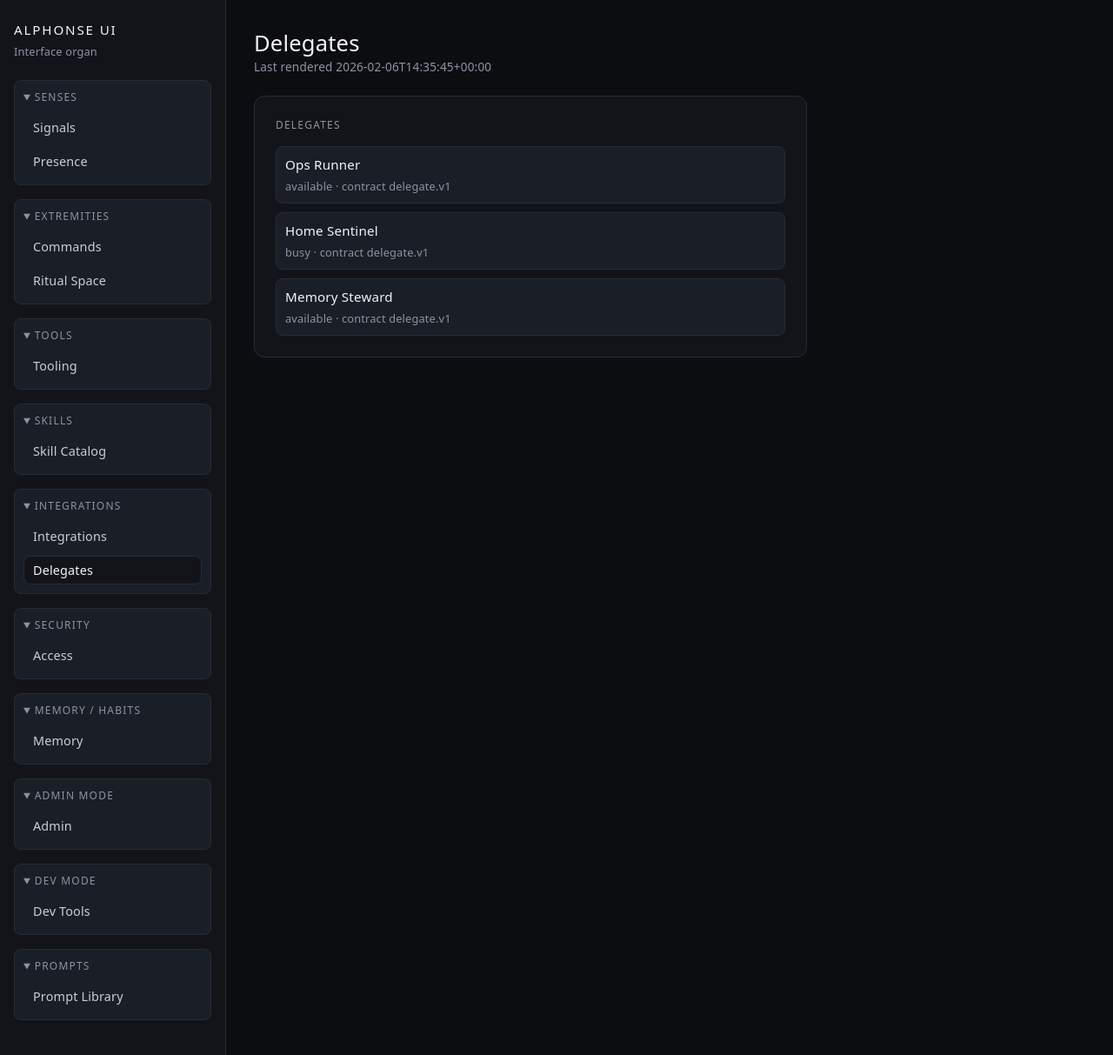
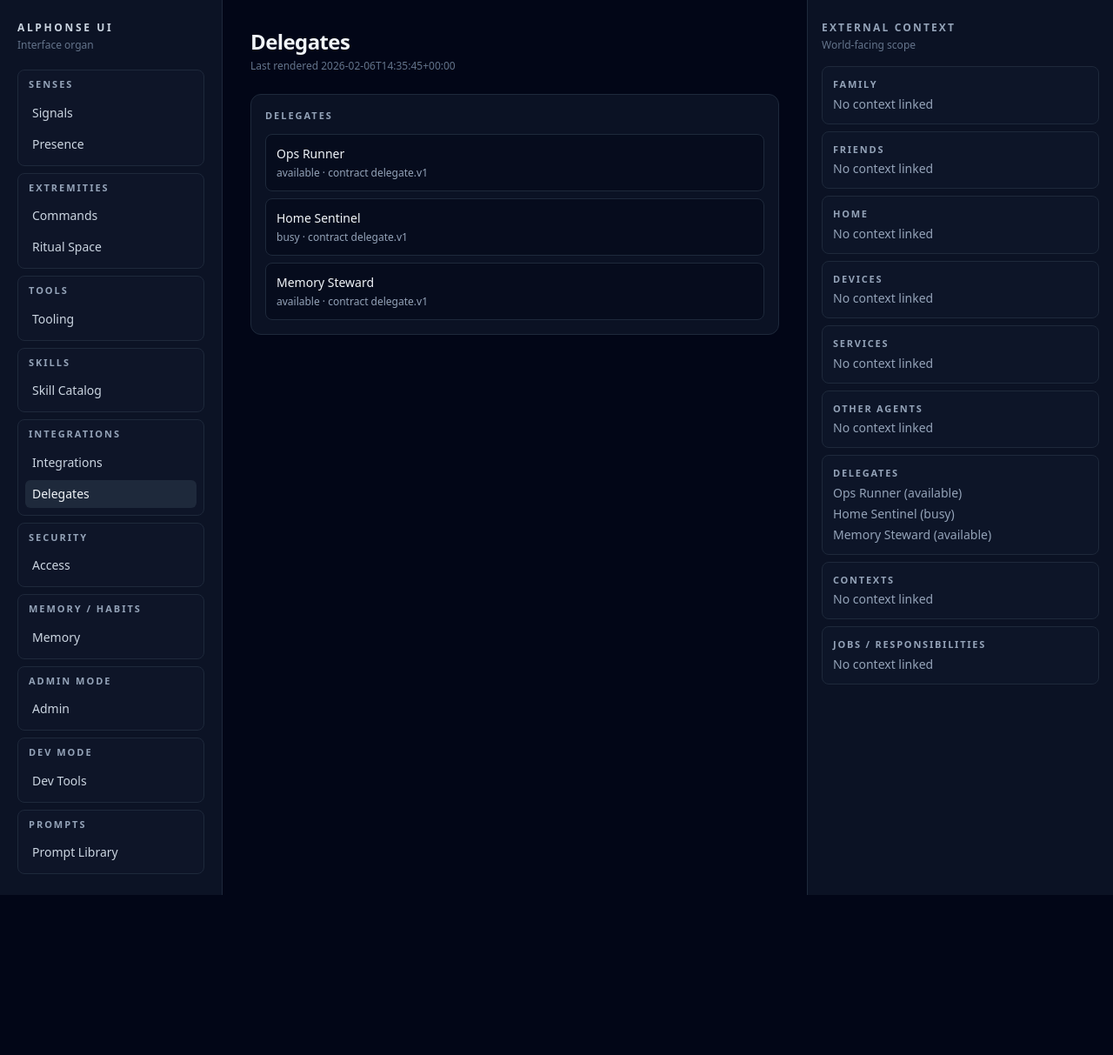
Before and after one commit to khabaznak/alphonse-ui, a Flask app: page /delegates in a window 1280 px wide. Shown: the whole page at 87% size. After the commit the page ends 1029 px from the top, so only its background shows below. Run offline with Flask 3, Linux system fonts and the light colour scheme; data that the repository does not hold is empty; some libraries are stand-ins or nearby versions.

Commit message:
Convert UI templates to Tailwind utilities

```diff
--- a/server/templates/base.html
+++ b/server/templates/base.html
@@ -4,23 +4,35 @@
     <meta charset="utf-8" />
     <meta name="viewport" content="width=device-width, initial-scale=1" />
     <title>{{ title }} · Alphonse UI</title>
-    <link rel="stylesheet" href="/static/css/app.css" />
+    <script src="https://cdn.tailwindcss.com"></script>
+    <script>
+      tailwind.config = {
+        theme: {
+          extend: {
+            colors: {
+              panel: "#0f172a",
+              panel2: "#111827",
+            },
+          },
+        },
+      };
+    </script>
     <script src="https://unpkg.com/htmx.org@1.9.12" defer></script>
   </head>
-  <body>
-    <div class="app-shell">
-      <aside class="sidebar-left" aria-label="Internal navigation">
-        <div class="brand">
-          <div class="brand-title">Alphonse UI</div>
-          <div class="brand-meta">Interface organ</div>
+  <body class="min-h-screen bg-slate-950 text-slate-100 antialiased">
+    <div class="min-h-screen lg:grid lg:grid-cols-[16rem_minmax(0,1fr)_22rem]">
+      <aside class="border-b border-slate-800 bg-slate-900/80 px-4 py-4 backdrop-blur lg:border-b-0 lg:border-r lg:px-5 lg:py-6" aria-label="Internal navigation">
+        <div class="mb-5">
+          <div class="text-xs font-semibold uppercase tracking-[0.22em] text-slate-300">Alphonse UI</div>
+          <div class="mt-1 text-xs text-slate-500">Interface organ</div>
         </div>
-        <div class="sidebar-section">
+        <div class="space-y-2">
           {% for section in nav_sections %}
-          <details class="nav-group" open>
-            <summary class="nav-group-title">{{ section["title"] }}</summary>
-            <div class="nav-group-items">
+          <details class="rounded-lg border border-slate-800 bg-slate-900/70" open>
+            <summary class="cursor-pointer list-none px-3 py-2 text-[11px] font-semibold uppercase tracking-[0.18em] text-slate-400">{{ section["title"] }}</summary>
+            <div class="space-y-1 px-2 pb-2">
               {% for item in section["items"] %}
-              <a class="nav-link {% if item["path"] == path %}is-active{% endif %}" href="{{ item["path"] }}">{{ item["label"] }}</a>
+              <a class="block rounded-md px-2 py-1.5 text-sm transition {% if item["path"] == path %}bg-slate-800 text-slate-100{% else %}text-slate-300 hover:bg-slate-800/70 hover:text-slate-100{% endif %}" href="{{ item["path"] }}">{{ item["label"] }}</a>
               {% endfor %}
             </div>
           </details>
@@ -28,32 +40,32 @@
         </div>
       </aside>
 
-      <main class="main-content">
-        <header class="page-header">
+      <main class="px-4 py-5 lg:px-8 lg:py-8">
+        <header class="mb-6 flex flex-wrap items-start justify-between gap-3">
           <div>
-            <div class="page-title">{{ title }}</div>
-            <div class="page-meta">Last rendered {{ now }}</div>
+            <h1 class="text-2xl font-semibold tracking-tight text-slate-100">{{ title }}</h1>
+            <p class="mt-1 text-xs text-slate-500">Last rendered {{ now }}</p>
           </div>
-          {% block header_actions %}{% endblock %}
+          <div class="flex items-center gap-2">{% block header_actions %}{% endblock %}</div>
         </header>
-        <section class="page-body">
+        <section class="space-y-5">
           {% block content %}{% endblock %}
         </section>
       </main>
 
-      <aside class="sidebar-right {% if not show_context %}is-hidden{% endif %}" aria-label="External context">
-        <div class="sidebar-right-header">
-          <div class="panel-title">External Context</div>
-          <div class="panel-subtitle">World-facing scope</div>
+      <aside class="border-l border-slate-800 bg-slate-900/70 px-4 py-6 {% if not show_context %}hidden{% endif %} lg:block" aria-label="External context">
+        <div class="mb-4">
+          <div class="text-xs font-semibold uppercase tracking-[0.18em] text-slate-400">External Context</div>
+          <div class="mt-1 text-xs text-slate-500">World-facing scope</div>
         </div>
-        <div class="sidebar-right-body">
+        <div class="space-y-2">
           {% block right_panel %}
           {% for section in external_sections %}
-          <div class="context-group">
-            <div class="context-title">{{ section["title"] }}</div>
-            <div class="context-items">
+          <div class="rounded-lg border border-slate-800 bg-slate-900/70 p-3">
+            <div class="mb-1 text-[11px] font-semibold uppercase tracking-[0.16em] text-slate-400">{{ section["title"] }}</div>
+            <div class="space-y-1 text-sm text-slate-300">
               {% for item in section["items"] %}
-              <div class="context-item">{{ item }}</div>
+              <div class="text-slate-400">{{ item }}</div>
               {% endfor %}
             </div>
           </div>
--- a/server/templates/delegates.html
+++ b/server/templates/delegates.html
@@ -1,17 +1,15 @@
 {% extends "base.html" %}
 
 {% block content %}
-<section class="panel">
-  <div class="panel-title">Delegates</div>
-  <div class="panel-body">
-    <div class="list">
-      {% for delegate in delegates %}
-      <a class="list-item delegate-link" href="/delegates/{{ delegate.id }}">
-        <div class="delegate-name">{{ delegate.name }}</div>
-        <div class="delegate-meta">{{ delegate.status }} · contract {{ delegate.contract_version }}</div>
-      </a>
-      {% endfor %}
-    </div>
+<section class="rounded-xl border border-slate-800 bg-slate-900/70 p-4">
+  <div class="mb-3 text-[11px] font-semibold uppercase tracking-[0.18em] text-slate-400">Delegates</div>
+  <div class="space-y-2">
+    {% for delegate in delegates %}
+    <a class="block rounded-lg border border-slate-800 bg-slate-950/50 p-3 transition hover:border-slate-600" href="/delegates/{{ delegate.id }}">
+      <div class="text-sm font-medium text-slate-100">{{ delegate.name }}</div>
+      <div class="mt-1 text-xs text-slate-400">{{ delegate.status }} · contract {{ delegate.contract_version }}</div>
+    </a>
+    {% endfor %}
   </div>
 </section>
 {% endblock %}
--- a/server/templates/partials/chat_timeline.html
+++ b/server/templates/partials/chat_timeline.html
@@ -1,4 +1,5 @@
 {% if entries %}
+  <div class="space-y-2">
   {% for entry in entries %}
     {% if entry["type"] == "message" %}
       {% set message = entry["message"] %}
@@ -8,6 +9,7 @@
       {% include "partials/delegation_card.html" %}
     {% endif %}
   {% endfor %}
+  </div>
 {% else %}
-  <div class="empty-state">No messages yet.</div>
+  <div class="text-sm text-slate-500">No messages yet.</div>
 {% endif %}
```
Also changed, not shown: server/static/js/chat_stream_island.js (+4 -4 lines), server/static/js/presence_island.js (+10 -10 lines), server/templates/admin.html (+3 -5 lines), server/templates/chat.html (+19 -19 lines), server/templates/delegates_detail.html (+35 -37 lines), server/templates/integrations.html (+5 -7 lines), server/templates/partials/chat_message.html (+6 -6 lines), server/templates/partials/delegation_assignment_result.html (+11 -11 lines), server/templates/partials/delegation_card.html (+9 -8 lines), server/templates/partials/presence.html (+10 -10 lines), README.md.
